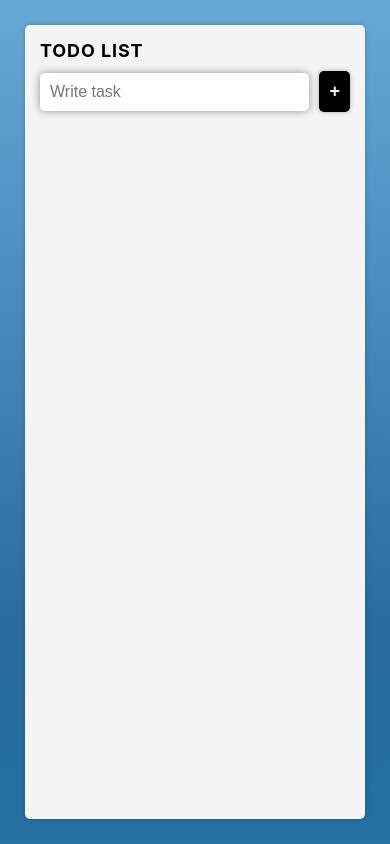
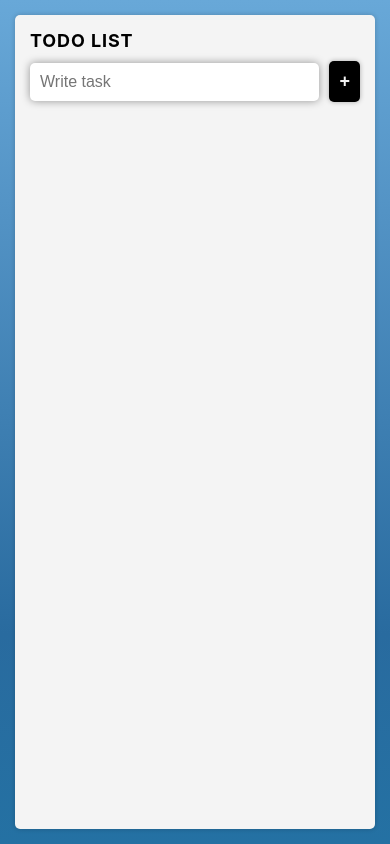
Before and after one commit to jmonraz/todo_app, a React (Create React App) app: page / in a window 390 px wide. Built offline with nearby package versions, Linux system fonts and the light colour scheme.

Commit message:
responsiveness fix

```diff
--- a/src/App.css
+++ b/src/App.css
@@ -69,9 +69,10 @@
 
 @media (max-width: 480px) {
   .content-wrapper {
-    padding: 0;
+    padding: 5px;
   }
 }
+
 
 @media (max-width: 780px) {
   .main-button {
@@ -83,6 +84,6 @@
   }
 
   .content-wrapper {
-    padding: 25px;
+    padding: 15px;
   }
 }
```
